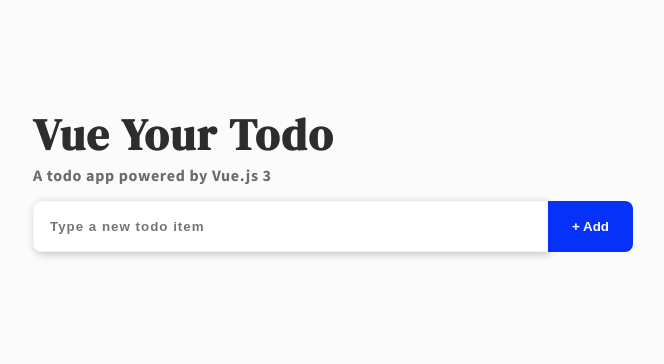
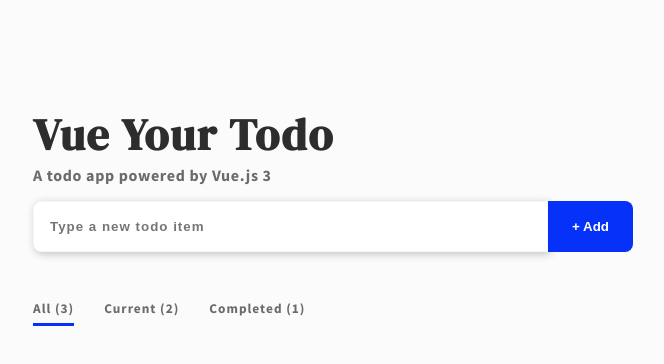
Before and after one commit to bencodezen/vue-your-todos, a Vue app: page / in a window 1280 px wide. Shown: the top 364 px of the page, without its empty margins (307-971 px from the left). Built offline with nearby package versions, Linux system fonts and the light colour scheme.

Commit message:
feat: add nav tabs with styling

```diff
--- a/src/App.vue
+++ b/src/App.vue
@@ -10,6 +10,19 @@
       />
       <button class="new-task-button">+ Add</button>
     </div>
+    <nav>
+      <ul class="tab-wrapper">
+        <li class="tab-item is-active">
+          <button class="tab-button">All (3)</button>
+        </li>
+        <li class="tab-item">
+          <button class="tab-button">Current (2)</button>
+        </li>
+        <li class="tab-item">
+          <button class="tab-button">Completed (1)</button>
+        </li>
+      </ul>
+    </nav>
   </main>
 </template>
 
@@ -22,6 +35,36 @@
 <style>
 html {
   background-color: #fbfbfb;
+}
+
+.tab-wrapper {
+  display: flex;
+  column-gap: 30px;
+  list-style: none;
+  margin: 45px 0;
+  padding: 0;
+}
+
+.tab-item {
+  padding-bottom: 6px;
+}
+
+.tab-item.is-active {
+  border-bottom: 3px solid #0631f8;
+}
+
+.tab-button {
+  border: 0;
+  background-color: transparent;
+  color: #6b6b6b;
+  letter-spacing: 1px;
+  font-weight: bold;
+  font-family: 'Source Sans Pro';
+  padding: 0;
+}
+
+.tab-button:hover {
+  cursor: pointer;
 }
 
 .new-task-wrapper {
```
